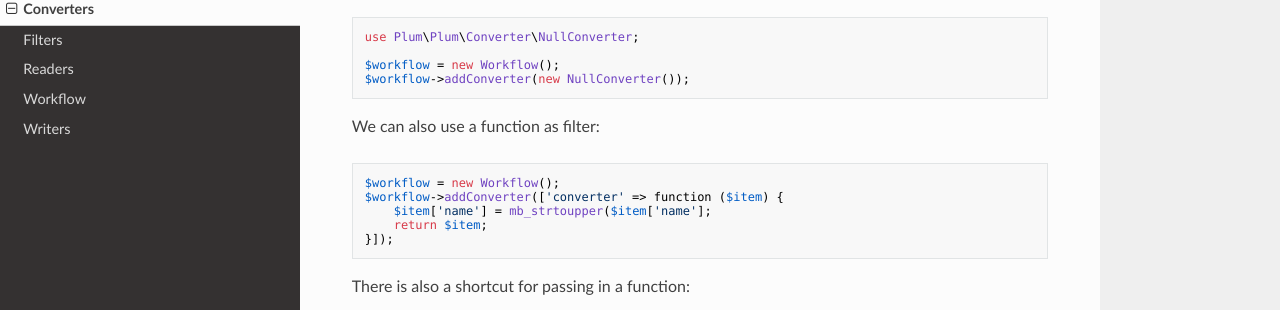
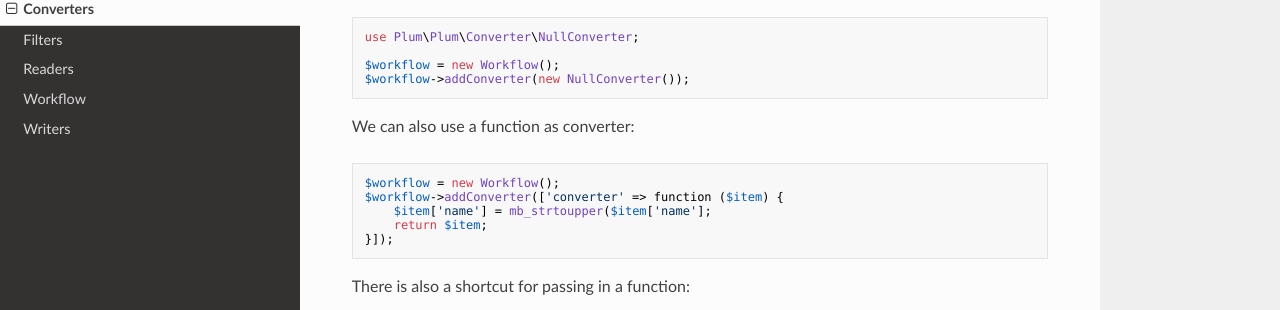
Before and after one commit to plumphp/plum, an MkDocs documentation site: the page built from docs/converters.md, in a window 1280 px wide and 900 px high, scrolled down 1233 px. Shown: the part 141-451 px from the top of the window. Built offline with MkDocs 1.6.1, drawn with Linux system fonts in a browser that asks for light colours; nearby versions of some CDN libraries.

Commit message:
Fix typo

````diff
--- a/docs/converters.md
+++ b/docs/converters.md
@@ -59,7 +59,7 @@ $workflow = new Workflow();
 $workflow->addConverter(new NullConverter());
 ```
 
-We can also use a function as filter:
+We can also use a function as converter:
 
 ```php
 $workflow = new Workflow();
````
Also changed, not shown: docs/writers.md (+0 -2 lines).
